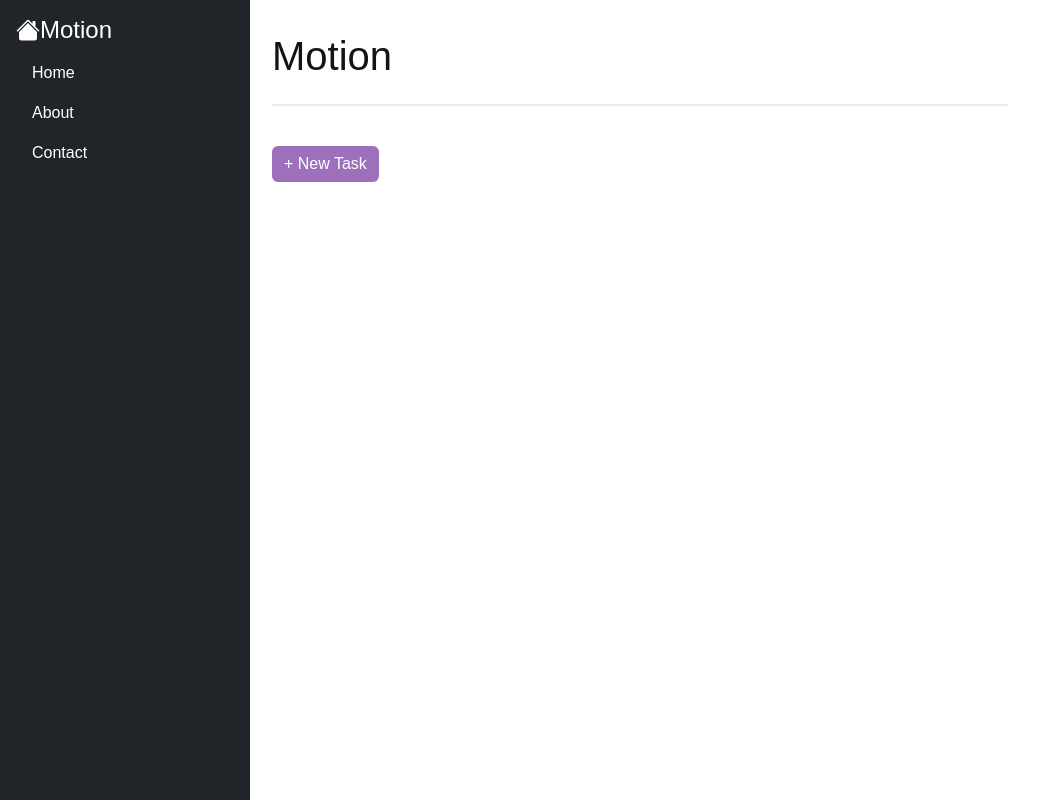
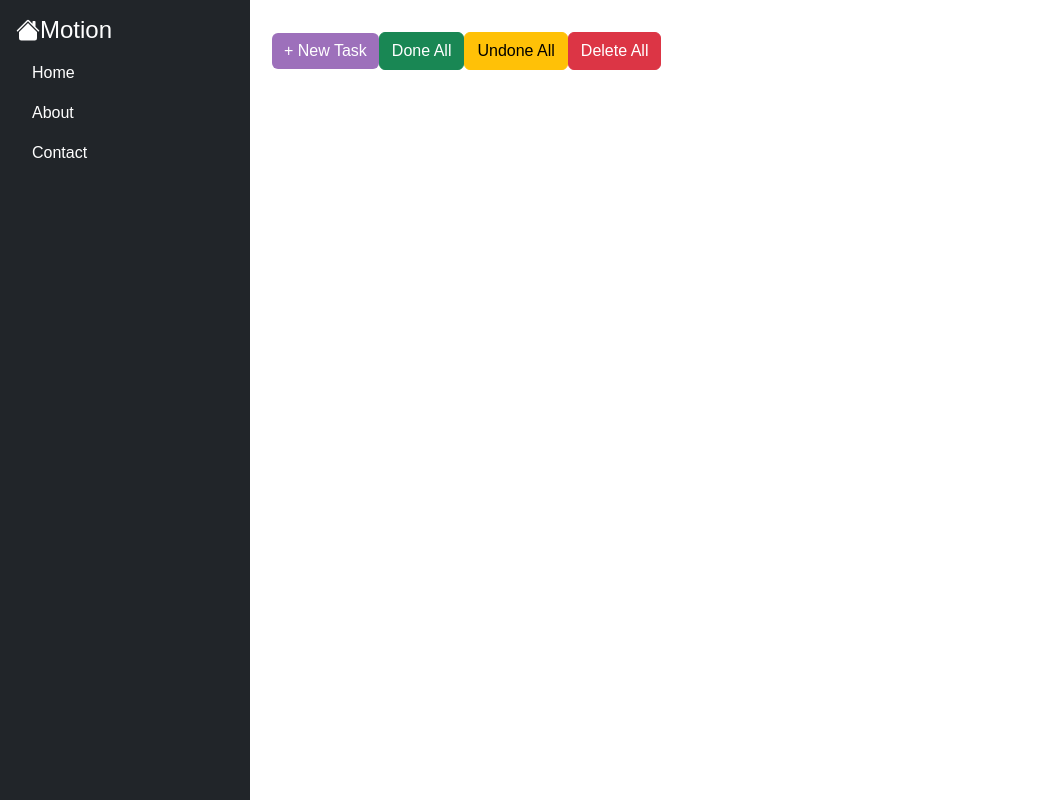
Before and after one commit to KyneLaggui/internship-todo-app, a React (Vite) app: page / in a window 1280 px wide. Shown: the whole page, without its empty margins (0-1055 px from the left). Built offline with nearby package versions, Linux system fonts and the light colour scheme.

Commit message:
feat: added done all, undone all, and delete all functionality

```diff
--- a/src/pages/Home.jsx
+++ b/src/pages/Home.jsx
@@ -1,6 +1,6 @@
 import { useState, useEffect } from 'react';
 import { useSelector, useDispatch } from 'react-redux';
-import { addTodo, editTodo, removeTodo, toggleComplete, loadTodos } from '../redux/todosSlice';
+import { addTodo, editTodo, removeTodo, toggleComplete, loadTodos, completeAllTodos, uncompleteAllTodos, deleteAllTodos } from '../redux/todosSlice';
 import { Button, Form, ListGroup, Modal, Dropdown, DropdownButton } from 'react-bootstrap';
 import { BsThreeDotsVertical } from "react-icons/bs";
 
@@ -52,12 +52,34 @@ function TodoList() {
     dispatch(removeTodo(id));
   };
 
+  const handleCompleteAll = () => {
+    dispatch(completeAllTodos());
+  };
+
+  const handleUncompleteAll = () => {
+    dispatch(uncompleteAllTodos());
+  };
+
+  const handleDeleteAll = () => {
+    dispatch(deleteAllTodos());
+  };
+
   return (
     <div className="todo-container">
-      <h1 className='title'>Motion</h1>
-      <Button className="button-main" onClick={() => setShowAdd(true)}>
-        + New Task
-      </Button>
+      <div className="buttons-container">
+        <Button className="button-main" onClick={() => setShowAdd(true)}>
+          + New Task
+        </Button>
+        <Button variant="success" onClick={handleCompleteAll}>
+          Done All
+        </Button>
+        <Button variant="warning" onClick={handleUncompleteAll}>
+          Undone All
+        </Button>
+        <Button variant="danger" onClick={handleDeleteAll}>
+          Delete All
+        </Button>
+      </div>
 
       <ListGroup>
         {todos.map((todo) => (
@@ -85,11 +107,10 @@ function TodoList() {
             <div>
               <DropdownButton
                 id="dropdown-basic-button"
-                title= {<BsThreeDotsVertical />}
+                title={<BsThreeDotsVertical />}
                 variant="secondary"
                 size="sm"
                 className="mr-2"
-
               >
                 <Dropdown.Item onClick={() => handleEditTodo(todo.id, todo.task)} disabled={todo.completed}>
                   Edit
--- a/src/redux/todosSlice.jsx
+++ b/src/redux/todosSlice.jsx
@@ -1,6 +1,5 @@
 import { createSlice } from '@reduxjs/toolkit';
 
-// Load initial state from local storage
 const loadTodosFromLocalStorage = () => {
   const savedTodos = localStorage.getItem('todos');
   return savedTodos ? JSON.parse(savedTodos) : [];
@@ -47,9 +46,23 @@ const todosSlice = createSlice({
     loadTodos: (state, action) => {
       return action.payload;
     },
+    completeAllTodos: (state) => {
+      const updatedTodos = state.map(todo => ({ ...todo, completed: true }));
+      localStorage.setItem('todos', JSON.stringify(updatedTodos));
+      return updatedTodos;
+    },
+    uncompleteAllTodos: (state) => {
+      const updatedTodos = state.map(todo => ({ ...todo, completed: false }));
+      localStorage.setItem('todos', JSON.stringify(updatedTodos));
+      return updatedTodos;
+    },
+    deleteAllTodos: () => {
+      localStorage.removeItem('todos');
+      return [];
+    }
   },
 });
 
-export const { addTodo, editTodo, removeTodo, toggleComplete, loadTodos } = todosSlice.actions;
+export const { addTodo, editTodo, removeTodo, toggleComplete, loadTodos, completeAllTodos, uncompleteAllTodos, deleteAllTodos } = todosSlice.actions;
 
 export default todosSlice.reducer;
```
